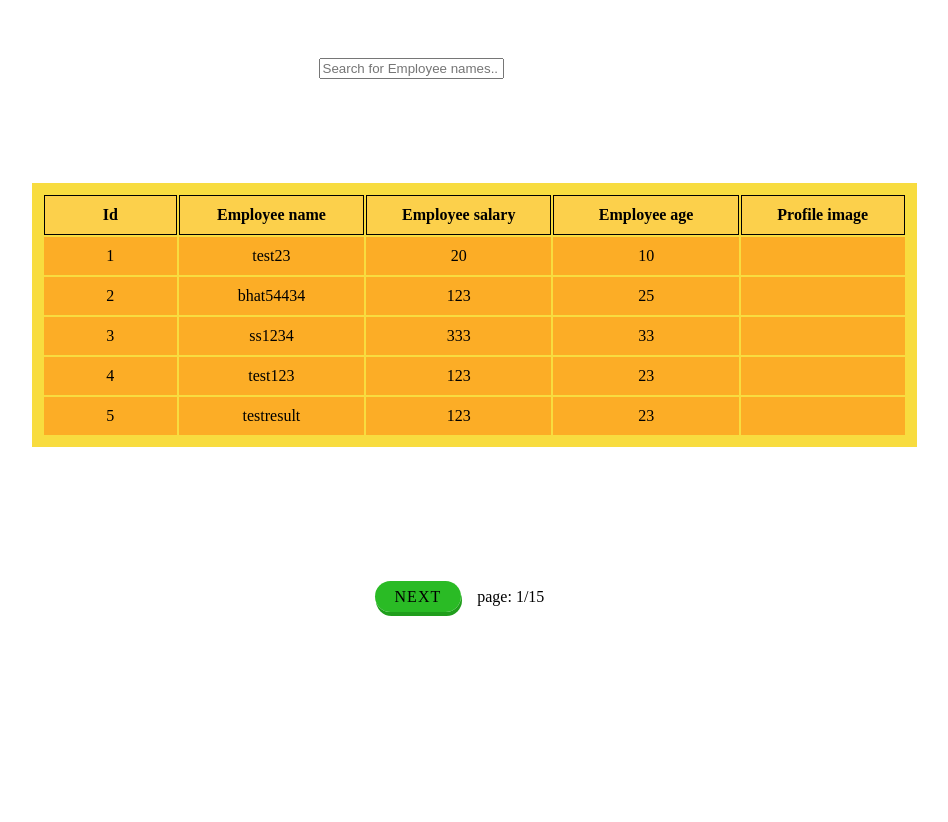
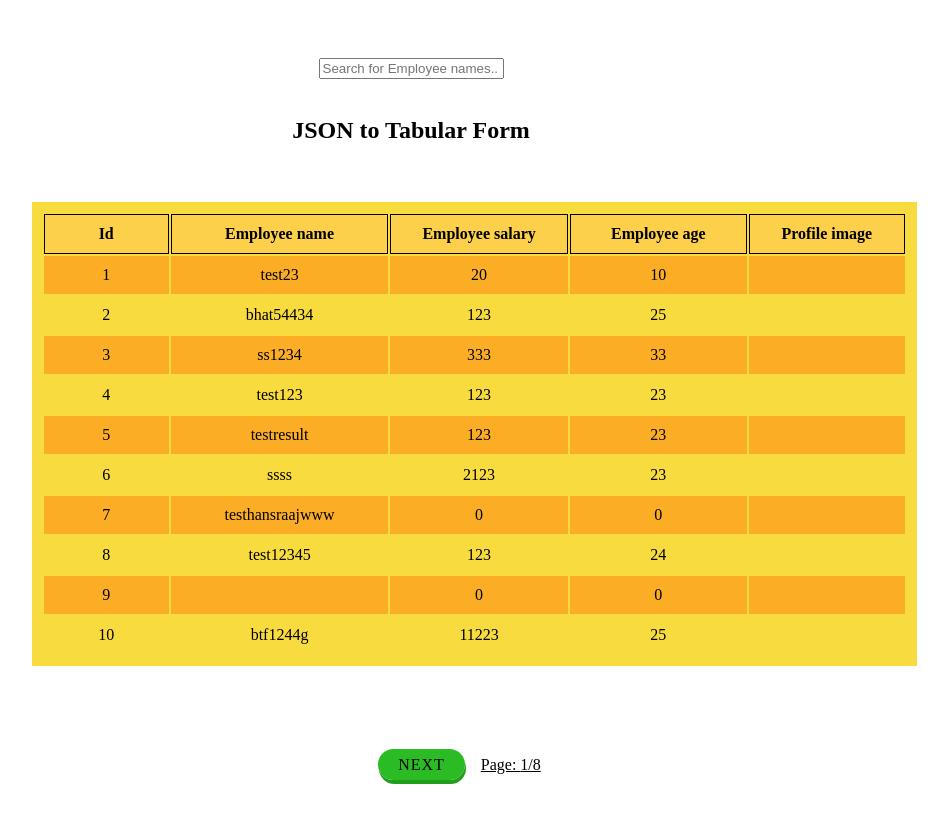
Before and after one commit to tron180/json_to_tablular, a plain HTML site: page index.html in a window 1280 px wide. Shown: the top 822 px of the page, without its empty margins (229-1177 px from the left). Before the commit the page ends 800 px from the top, so only its background shows below. Drawn offline with Linux system fonts and the light colour scheme.

Commit message:
documented code

```diff
--- a/css/main.css
+++ b/css/main.css
@@ -2,10 +2,6 @@ table, th, tr, td {
     border: 0 solid black;
     text-align: center;
     padding: 10px;
-}
-
-td{
-    width: 2%;
 }
 
 th{
@@ -17,12 +13,17 @@ th:hover{
     box-shadow: 2px 2px black;
 }
 
+tr:nth-child(2n+1){
+    background-color: #fcad26;
+}
+
 #myInput{
     outline: none;
 }
 
 td{
-    background-color: #fcad26;
+    width: 2%;
+    /* background-color: #fcad26; */
 }
 
 tr:hover{
@@ -42,7 +43,7 @@ table{
 
 #showData{
     width: 70%;
-    padding: 7% 20%;
+    padding: 3% 20%;
 }
 
 #btn_prev, #btn_next{
--- a/index.html
+++ b/index.html
@@ -10,12 +10,14 @@
 <body>
     <div class="container">
         <input type="text" id="myInput" onkeyup="search()" placeholder="Search for Employee names..">
+        <br><br>
+        <h2>JSON to Tabular Form</h2>
         <p id="showData"></p>
 
         <br><br>
         <a href="javascript:previousPage()" id="btn_prev">Prev</a>&nbsp;&nbsp;
         <a href="javascript:nextPage()" id="btn_next">Next</a>
-        &nbsp;&nbsp;&nbsp;page: <span id="page"></span>
+        &nbsp;&nbsp;&nbsp;<u>Page: <span id="page"></span> </u>
     </div>
 
 
--- a/js/main.js
+++ b/js/main.js
@@ -527,32 +527,7 @@ var jsonData = [
 ]
 
 var data = createId(jsonData);
-
-
-function createId(json) {
-    var data = [];
-    var index = 1;
-
-    for(let obj of json) {
-        obj.id = index;
-        data.push(obj);
-        index++;
-    }
-    return data;
-}
-
-
-
-// Extracting Header
 var header = [];
-for (var i = 0; i < data.length; i++) {
-    for (var key in data[i]){
-        if (header.indexOf(key) == -1) {
-            header.push(key);
-        }
-    }
-}
-
 var page_span = document.getElementById("page");
 
 // Creating table format
@@ -564,82 +539,72 @@ var thead = table.createTHead();
 var tr = thead.insertRow();
 var tbody = table.createTBody();
 
-for (var i = 0; i < header.length; i++){
-    var th = document.createElement("th");
-    var th_old = header[i].charAt(0).toUpperCase() + header[i].slice(1);
-    th.innerHTML = th_old.replace(/_/g, " ");
-    tr.appendChild(th);
-}
-
-
-
-// Filling data
-// for (var i = 0; i < data.length; i++) {
-
-//     for (var j = 0; j < header.length; j++) {
-//         records.push(data[i][header[j]])
-//     }
-// }
-
-
 // Display data
 var divContainer = document.getElementById("showData");
 divContainer.appendChild(table);
 
-
 // Search Function
 var results = [];
+
 var called = false;
 
-function search() {
+var currentPage = 1;
+var recordsPerPage = 10;
 
-    called = true;
-    results = [];
 
-    var input = document.getElementById("myInput");
-    var filter = input.value.toUpperCase();
-    var table1 = document.getElementById("myTable");
-    var tr1 = table1.getElementsByTagName("tr");
+window.onload = function() {
+    changePage(1);
+};
 
-    for(let obj of data) {
-        if(obj.employee_name.toUpperCase().indexOf(filter)!=-1) {
-            results.push(obj);
-            console.log(results);
-        }
-    }
-    if(results) {
-        called = true;
-        page_span.innerHTML = currentPage + "/" + totalPages();
-        createTableData(results,currentPage);
-        currentPage = 1;
 
-        if (page == 1) {
-            btn_prev.style.visibility = "hidden";
-        } else {
-            btn_prev.style.visibility = "visible";
-        }
 
-        if (page == totalPages()) {
-            btn_next.style.visibility = "hidden";
-        } else {
-            btn_next.style.visibility = "visible";
-        }
+/**
+ * changePage is a function which decides on which page to jump.
+ * @param {page} page is the current page number.
+ */
+
+ // Pagination
+ function changePage(page){
+    var btn_next = document.getElementById("btn_next");
+    var btn_prev = document.getElementById("btn_prev");
+
+    validatingPage(page);
+
+
+    if(!called){
+        createTableData(data,page);
+    } else {
+        createTableData(results,page);
     }
 
-    // for (i = 0; i < tr1.length; i++) {
-    //     td = tr1[i].getElementsByTagName("td")[1];
+    page_span.innerHTML = page + "/" + totalPages();
 
-    //     if (td) {
-    //       txtValue = td.textContent || td.innerText;
-    //       if (txtValue.toUpperCase().indexOf(filter) > -1) {
-    //         tr1[i].style.display = "";
-    //       } else {
-    //         tr1[i].style.display = "none";
-    //       }
-    //     }
-    //   }
+    toggleVisibility(page);
+
 }
 
+
+/**
+ * validatingPage is a function which validates the page jump.
+ * @param {page} page is current page number.
+ */
+
+ // Validation of page
+ function validatingPage(page){
+    if (page < 1) {
+        page = 1;
+    }
+    if (page > totalPages()) {
+        page = totalPages();
+    }
+}
+
+
+/**
+ * createTableData is a function that creates the table after any search is done.
+ * @param {arr} arr is an array of matching searched contents, using which the table after searching is formed.
+ * @param {currenPage} currentPage is a number that defines the current working page.
+ */
 function createTableData(arr,currentPage) {
     tbody.innerHTML = ""
     for(let i = (currentPage-1)*recordsPerPage; i < (currentPage*recordsPerPage); i++){
@@ -655,32 +620,14 @@ function createTableData(arr,currentPage) {
 
 
 
-// Pagination
 
-var currentPage = 1;
-var recordsPerPage = 5;
+/**
+ * toggleVisibility is a function which controls the visibility of next and previous button
+ * @param {page} page is current page number.
+ */
 
-function changePage(page){
-    var btn_next = document.getElementById("btn_next");
-    var btn_prev = document.getElementById("btn_prev");
-
-    // Validating
-    if (page < 1) {
-        page = 1;
-    }
-    if (page > totalPages()) {
-        page = totalPages();
-    }
-
-
-    if(!called){
-        createTableData(data,page);
-    } else {
-        createTableData(results,page);
-    }
-
-    page_span.innerHTML = page + "/" + totalPages();
-
+// Visibility of next and previous button
+function toggleVisibility(page) {
     if (page == 1) {
         btn_prev.style.visibility = "hidden";
     } else {
@@ -692,9 +639,10 @@ function changePage(page){
     } else {
         btn_next.style.visibility = "visible";
     }
-
 }
 
+
+// Checking for actions of previous button
 function previousPage() {
     if(currentPage > 1){
         currentPage--;
@@ -702,6 +650,7 @@ function previousPage() {
     }
 }
 
+// Checking for actions of next button
 function nextPage(){
     if(currentPage < totalPages()){
         currentPage++;
@@ -709,6 +658,7 @@ function nextPage(){
     }
 }
 
+// Showing the number of total pages
 function totalPages(){
     if(!called){
         return Math.round(data.length / recordsPerPage);
@@ -717,6 +667,89 @@ function totalPages(){
     }
 }
 
-window.onload = function() {
-    changePage(1);
-};
+
+extractHeader();
+headerFormat();
+
+
+/**
+ * extractHeader extract the header from array of objects for Table
+ */
+
+// Extracting Header
+
+function extractHeader(){
+    for (var i = 0; i < data.length; i++) {
+        for (var key in data[i]){
+            if (header.indexOf(key) == -1) {
+                header.push(key);
+            }
+        }
+    }
+}
+
+
+/**
+ * headerFormat function removes the underscore and capitalize the words in it.
+ */
+
+// Changing Header Format
+function headerFormat(){
+    for (var i = 0; i < header.length; i++){
+        var th = document.createElement("th");
+        var th_old = header[i].charAt(0).toUpperCase() + header[i].slice(1);
+        th.innerHTML = th_old.replace(/_/g, " ");
+        tr.appendChild(th);
+    }
+}
+
+
+
+/**
+ * createId generates Id no. for Id column instead of random unique numbers
+ * @param {json}  json is an array of objects in which Id section is generated
+ */
+
+// Creating Ids
+function createId(json) {
+    var data = [];
+    var index = 1;
+
+    for(let obj of json) {
+        obj.id = index;
+        data.push(obj);
+        index++;
+    }
+    return data;
+}
+
+
+
+/**
+ * search function handles the searching part of the application
+ */
+
+//Search Function
+function search() {
+
+    called = true;
+    results = [];
+
+    var input = document.getElementById("myInput");
+    var filter = input.value.toUpperCase();
+
+    for(let obj of data) {
+        if(obj.employee_name.toUpperCase().indexOf(filter)!=-1) {
+            results.push(obj);
+            console.log(results);
+        }
+    }
+    if(results) {
+        called = true;
+        page_span.innerHTML = currentPage + "/" + totalPages();
+        createTableData(results,currentPage);
+        currentPage = 1;
+
+        toggleVisibility(currentPage);
+    }
+}
```
